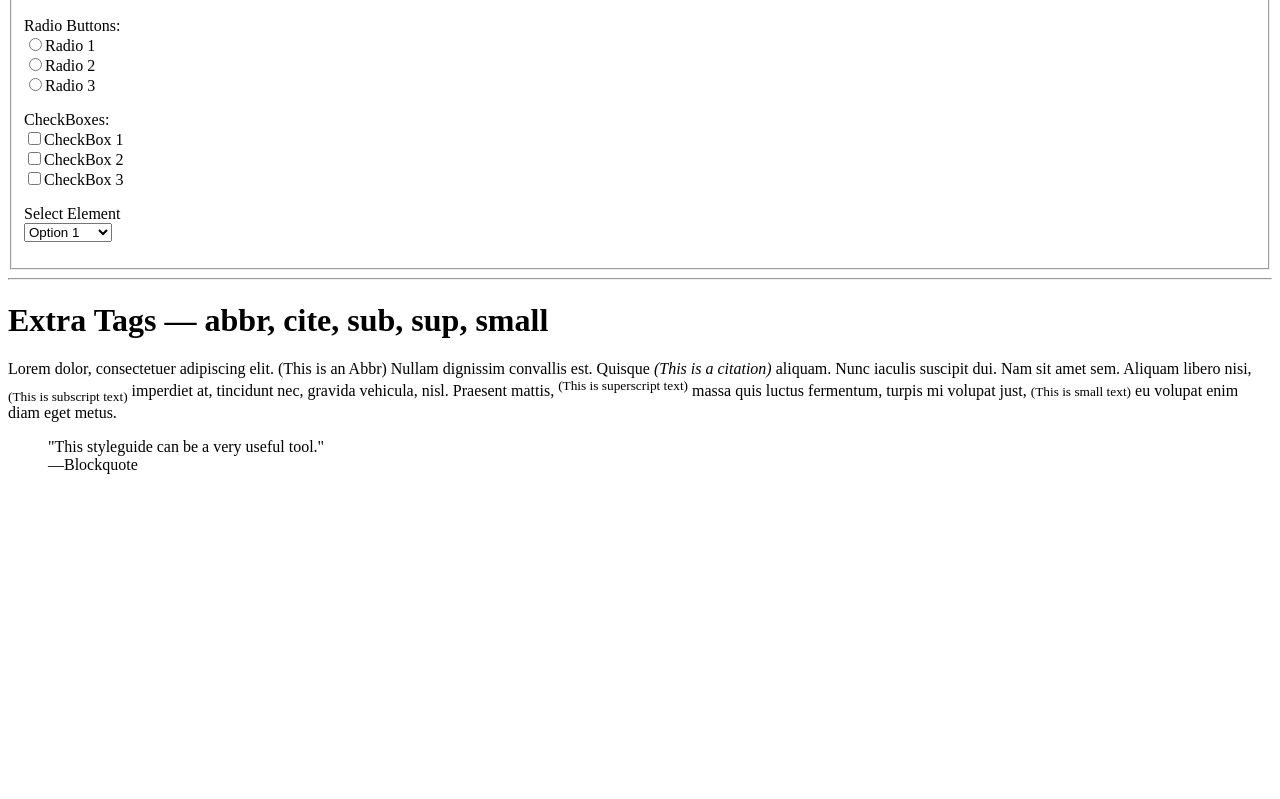
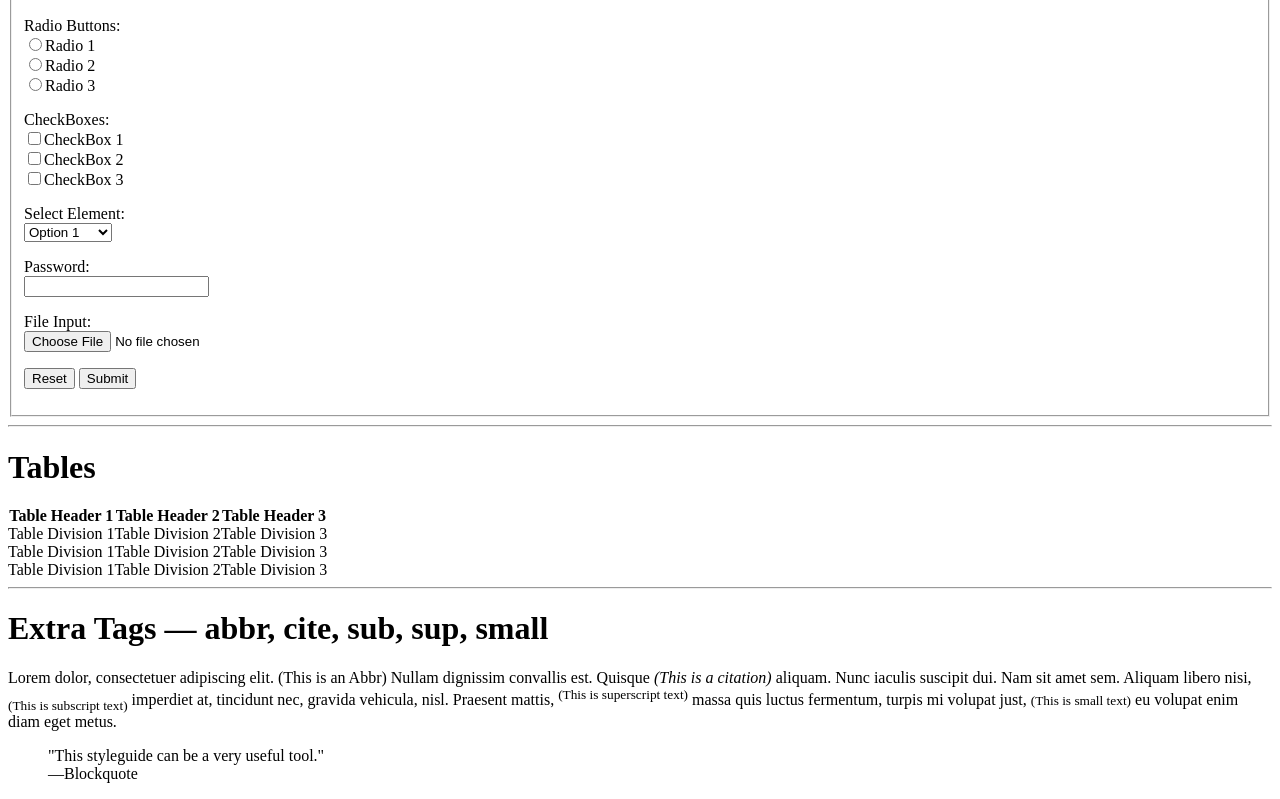
Before and after one commit to cardboardchik/iitu_works, a plain HTML site: page HomeWorks/web/styleguide.html in a window 1280 px wide. Shown: the part 1598-2397 px from the top of the page. Before the commit the page ends 2088 px from the top, so only its background shows below. Drawn offline with Linux system fonts and the light colour scheme.

Commit message:
Update styleguide.html

```diff
--- a/HomeWorks/web/styleguide.html
+++ b/HomeWorks/web/styleguide.html
@@ -71,16 +71,19 @@
         <form>
             <h2>From Elements</h2>
             <p>Lorem ipsum dolor sit amet, consectetuer adipiscing elit. Nullam dignissim convallis est. Quisque aliquam. Donec faucibus. Nunc iaculis suscipit dui.</p>
+
             <p>
                 <label for="text_field">Text Field:</label>
                 <br>
                 <input type="text" name="text_field">
             </p>
+
             <p>
                 <label for="text_area">Text Field:</label>
                 <br>
                 <textarea name="text_area"></textarea>
             </p>
+
             <p>
                 <label for="radio_button">Radio Buttons:</label>
                 <br>
@@ -90,6 +93,7 @@
                 <br>
                 <input type="radio" name="radio_button" value="radio_3">Radio 3
             </p>
+
             <p>
                 <label for="CheckBox">CheckBoxes:</label>
                 <br>
@@ -99,8 +103,9 @@
                 <br>
                 <input type="checkbox" name="CheckBox" value="checkbox_3">CheckBox 3
             </p>
+
             <p>
-                <label for="select_element">Select Element</label>
+                <label for="select_element">Select Element:</label>
                 <br>
                 <select name="select_element">
                     <optgroup label="Option Group 1">
@@ -115,8 +120,53 @@
                     </optgroup>
                 </select>
             </p>
+
+            <p>
+                <label for="password_field">Password:</label>
+                <br>
+                <input type="password" name="password_field">
+            </p>
+
+            <p>
+                <label for="file_input">File Input:</label>
+                <br>
+                <input type="file" name="file_input">
+            </p>
+
+            <p>
+                <input type="reset">
+                <input type="submit">
+            </p>
         </form>
     </fieldset>
+
+
+    <hr>
+    <!--Tables-->
+    <h1>Tables</h1>
+    <table cellspacing="0" cellpadding="0">
+        <tr>
+            <th>Table Header 1</th>
+            <th>Table Header 2</th>
+            <th>Table Header 3</th>
+        </tr>
+        <tr>
+            <td>Table Division 1</td>
+            <td>Table Division 2</td>
+            <td>Table Division 3</td>
+        </tr>
+        <tr>
+            <td>Table Division 1</td>
+            <td>Table Division 2</td>
+            <td>Table Division 3</td>
+        </tr>
+        <tr>
+            <td>Table Division 1</td>
+            <td>Table Division 2</td>
+            <td>Table Division 3</td>
+        </tr>
+    </table>
+
     <hr>
     <!--Extra Tags — abbr, cite, sub, sup, small-->
 
```
